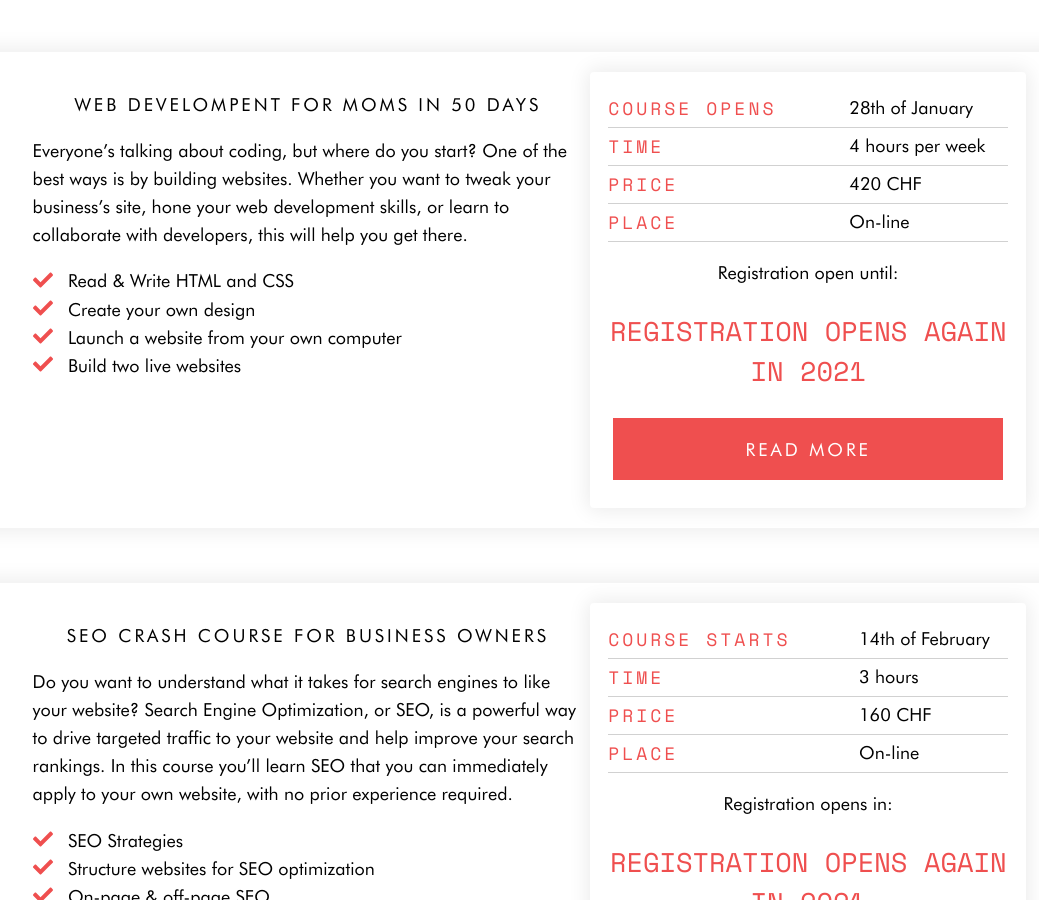
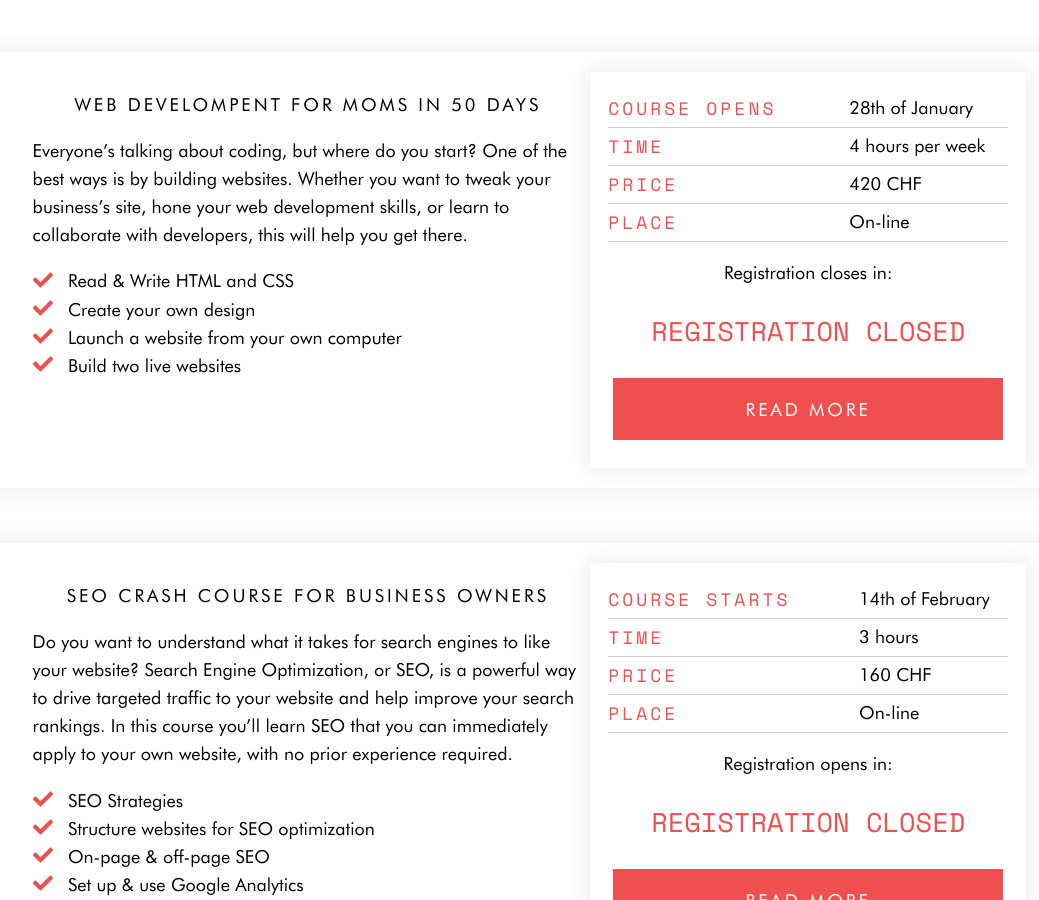
Before and after one commit to hharen/mltc_jekyll, a Jekyll site: the page built from index.html, in a window 1280 px wide and 900 px high, scrolled down 2691 px. Shown: the whole window, without its empty margins (107-1146 px from the left). Built offline with Jekyll 4.4.1, drawn with Linux system fonts in a browser that asks for light colours; nearby versions of some CDN libraries.

Commit message:
Change wording for countdown

```diff
--- a/_includes/layout_web_dev_course_card.html
+++ b/_includes/layout_web_dev_course_card.html
@@ -17,7 +17,7 @@
           </div>
 
           <div class="time-to-book">
-            <p>Registration open until:</p>
+            <p>Registration closes in:</p>
             <!-- <p>Registration opens in:</p> -->
             <p class="countdown" data-countdown-date="Feb 2, 2021 23:59:59"></p>
           </div>
--- a/assets/js/countdown.js
+++ b/assets/js/countdown.js
@@ -21,7 +21,7 @@ for (let countdown of countdowns) {
 
     // If the count down is over, write some text
     if (distance < 0) {
-      countdown.innerHTML = "REGISTRATION OPENS AGAIN IN 2021";
+      countdown.innerHTML = "REGISTRATION CLOSED";
     }
   }, 1000)
 }
```
